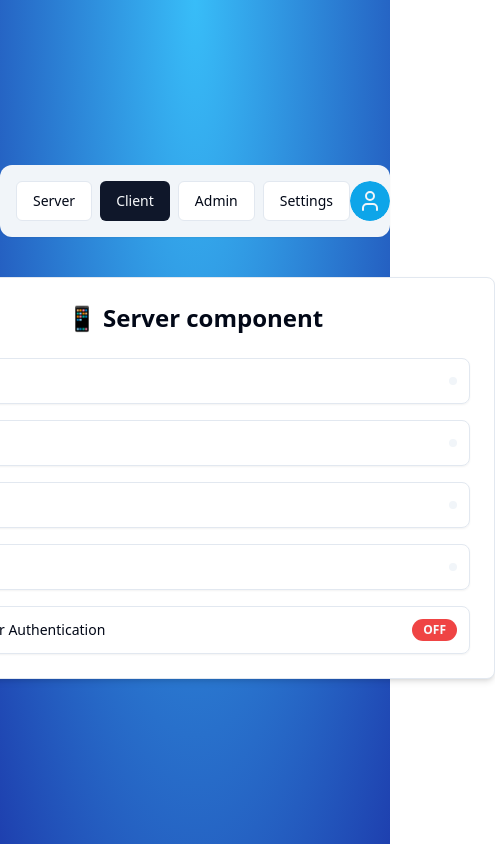
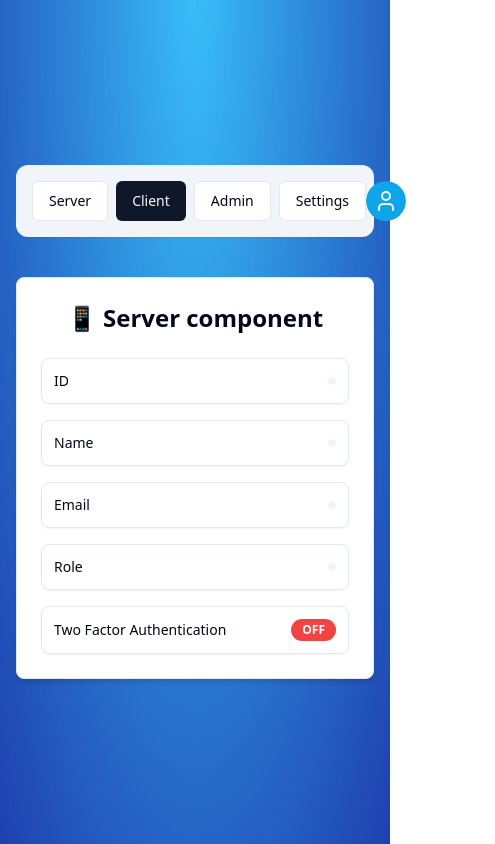
Before and after one commit to Lukiano99/auth-service, a Next.js app: page /client in a window 390 px wide. Shown: the whole page, 495 px wide, since content can reach past the window. Built offline with nearby package versions, Linux system fonts and the light colour scheme; no server answers.

Commit message:
fix: layout design update

```diff
--- a/app/(protected)/layout.tsx
+++ b/app/(protected)/layout.tsx
@@ -12,7 +12,7 @@ export default async function ProtectedLayout({
   const session = await auth();
   return (
     <SessionProvider session={session}>
-      <div className="h-full w-full flex flex-col gap-y-10 items-center justify-center bg-[radial-gradient(ellipse_at_top,_var(--tw-gradient-stops))] from-sky-400 to-blue-800">
+      <div className="h-full w-full md-px-0 px-4 flex flex-col gap-y-10 items-center justify-center bg-[radial-gradient(ellipse_at_top,_var(--tw-gradient-stops))] from-sky-400 to-blue-800">
         <Navbar />
         {children}
       </div>
--- a/components/user-info.tsx
+++ b/components/user-info.tsx
@@ -8,7 +8,7 @@ interface UserInfoProps {
 }
 const UserInfo = ({ user, label }: UserInfoProps) => {
   return (
-    <Card className="w-[600px] shadow-md">
+    <Card className="md:w-[600px] w-full shadow-md">
       <CardHeader>
         <p className="text-2xl font-semibold text-center">{label}</p>
       </CardHeader>
```
